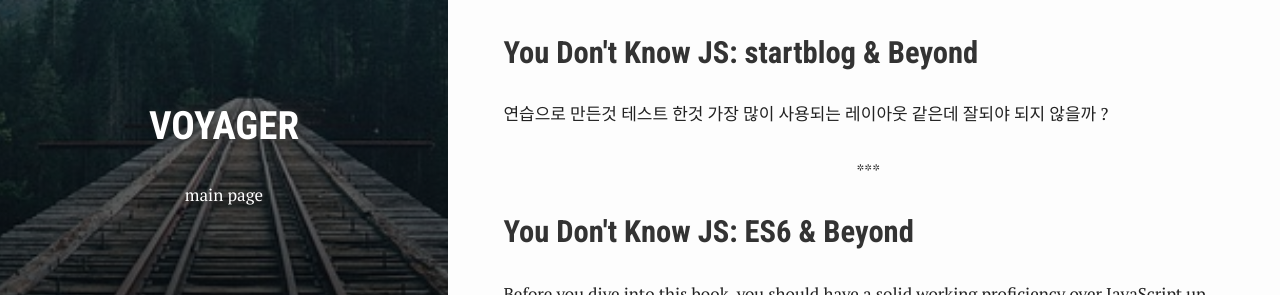
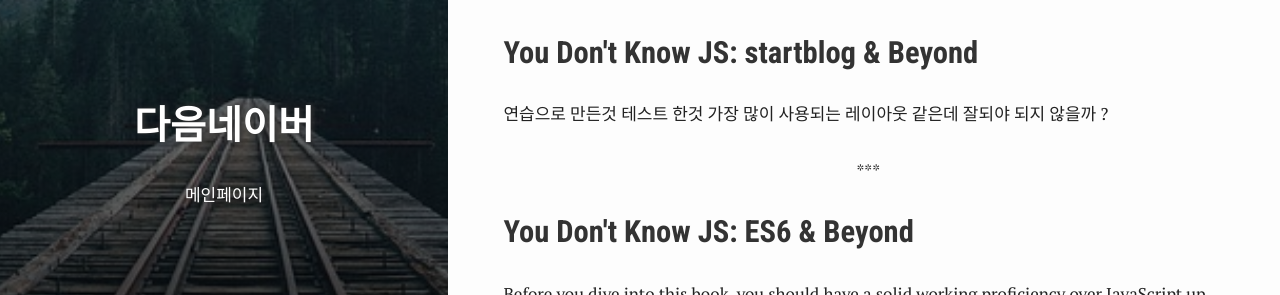
Before and after one commit to hancoma/hancoma.github.io, a Jekyll site: the page built from index.html, in a window 1280 px wide. Shown: the part 496-791 px from the top of the page. Built offline with Jekyll 4.4.1, drawn with Linux system fonts in a browser that asks for light colours.

Commit message:
Initial commit

```diff
--- a/index.html
+++ b/index.html
@@ -2,8 +2,8 @@
 bg: "rails.jpg"
 layout: default
 crawlertitle: "Jekyll blog"
-title: "Voyager"
-summary: "main page"
+title: "다음네이버"
+summary: "메인페이지"
 ---
 
 {% for post in site.posts limit: 5 %}
```
